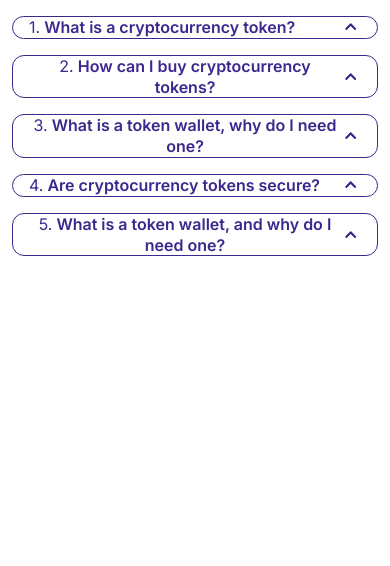
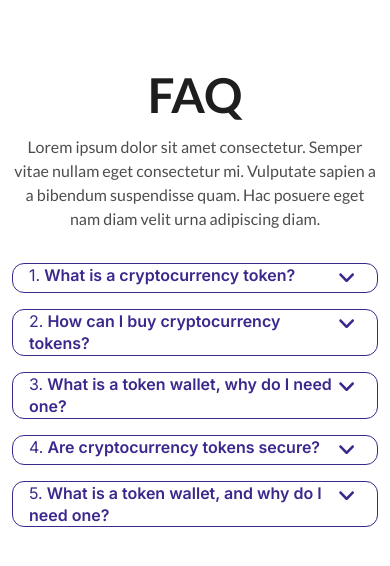
Before and after one commit to neharadialcode/tailwind-common-components, a React (Create React App) app: page / in a window 390 px wide. Shown: the top 566 px of the page. Built offline with nearby package versions, Linux system fonts and the light colour scheme.

Commit message:
faq-first-done

```diff
--- a/public/index.html
+++ b/public/index.html
@@ -24,7 +24,7 @@
       work correctly both with client-side routing and a non-root public URL.
       Learn how to configure a non-root public URL by running `npm run build`.
     -->
-    <title>React App</title>
+    <title>Wire Frame</title>
   </head>
   <body>
     <noscript>You need to enable JavaScript to run this app.</noscript>
--- a/src/components/FaqSection.jsx
+++ b/src/components/FaqSection.jsx
@@ -15,14 +15,10 @@ function Icon({ id, open }) {
       fill="none"
       className={`${
         id === open ? "rotate-180" : ""
-      } h-5 w-5 transition-transform`}
+      } w-7 sm:h-9 h-7 sm:w-9 transition-transform`}
     >
       <path
-        d="M24.1088 22.4909C24.7613 23.1659 25.8413 23.1659 26.4938 22.5134C27.1687 21.8384 27.1687 20.7809 26.4938 20.1284L18.6863 12.2759C18.3713 11.9609 17.9438 11.7809 17.4938 11.7809C17.0438 11.7809 16.6163 11.9609 16.3013 12.2759L8.49378 20.1284C8.15628 20.4434 7.99878 20.8709 7.99878 21.2984C7.99878 21.7484 8.15628 22.1759 8.49378 22.5134C9.16878 23.1659 10.2263 23.1659 10.8788 22.4909L17.4938 15.8534L24.1088 22.4909Z"
-        fill="#3C278D"
-      />
-      <path
-        d="M24.1088 22.4909C24.7613 23.1659 25.8413 23.1659 26.4938 22.5134C27.1687 21.8384 27.1687 20.7809 26.4938 20.1284L18.6863 12.2759C18.3713 11.9609 17.9438 11.7809 17.4938 11.7809C17.0438 11.7809 16.6163 11.9609 16.3013 12.2759L8.49378 20.1284C8.15628 20.4434 7.99878 20.8709 7.99878 21.2984C7.99878 21.7484 8.15628 22.1759 8.49378 22.5134C9.16878 23.1659 10.2263 23.1659 10.8788 22.4909L17.4938 15.8534L24.1088 22.4909Z"
+        d="M10.8912 12.5091C10.2387 11.8341 9.15875 11.8341 8.50625 12.4866C7.83125 13.1616 7.83125 14.2191 8.50625 14.8716L16.3137 22.7241C16.6287 23.0391 17.0562 23.2191 17.5062 23.2191C17.9562 23.2191 18.3837 23.0391 18.6987 22.7241L26.5062 14.8716C26.8437 14.5566 27.0012 14.1291 27.0012 13.7016C27.0012 13.2516 26.8437 12.8241 26.5062 12.4866C25.8312 11.8341 24.7737 11.8341 24.1212 12.5091L17.5062 19.1466L10.8912 12.5091Z"
         fill="#3C278D"
       />
     </svg>
@@ -36,15 +32,23 @@ export function FaqSection() {
 
   return (
     <>
-      <div className="container mx-auto px-3 md:px-5 flex justify-center items-center">
-        <div className="max-w-[834px] ">
+      <div className="container mx-auto px-3 md:px-5 pt-[71px] pb-[126px]">
+        <h1 className="font-Lato text-light-blackE mb-4 font-bold text-5xl text-center">
+          FAQ
+        </h1>
+        <p className="font-Lato text-base text-light-black text-center mx-auto max-w-[788px] leading-[150%] pb-4  ">
+          Lorem ipsum dolor sit amet consectetur. Semper vitae nullam eget
+          consectetur mi. Vulputate sapien a a bibendum suspendisse quam. Hac
+          posuere eget nam diam velit urna adipiscing diam.
+        </p>
+        <div className="max-w-[834px] mx-auto">
           <Accordion
             className="flex flex-col justify-between px-4 md:px-6 border rounded-[12px] border-light-blue my-4 overflow-hidden relative"
             open={open === 1}
             icon={<Icon id={1} open={open} />}
           >
             <AccordionHeader onClick={() => handleOpen(1)}>
-              <h2 className="font-Inter text-light-blue text-base md:text-xl font-semibold leading-[130%] md:leading-[150%]  ">
+              <h2 className="font-Inter text-light-blue text-base md:text-xl font-semibold leading-[140%] md:leading-[150%] text-start  ">
                 <span className="font-normal">1.</span> What is a cryptocurrency
                 token?
               </h2>
@@ -67,7 +71,7 @@ export function FaqSection() {
             icon={<Icon id={2} open={open} />}
           >
             <AccordionHeader onClick={() => handleOpen(2)}>
-              <h2 className="font-Inter text-light-blue text-base md:text-xl font-semibold leading-[130%] md:leading-[150%]  ">
+              <h2 className="font-Inter text-light-blue text-base md:text-xl font-semibold leading-[140%] md:leading-[150%] text-start  ">
                 <span className="font-normal">2.</span> How can I buy
                 cryptocurrency tokens?
               </h2>
@@ -89,7 +93,7 @@ export function FaqSection() {
             icon={<Icon id={3} open={open} />}
           >
             <AccordionHeader onClick={() => handleOpen(3)}>
-              <h2 className="font-Inter text-light-blue text-base md:text-xl font-semibold leading-[130%] md:leading-[150%]  ">
+              <h2 className="font-Inter text-light-blue text-base md:text-xl font-semibold leading-[140%] md:leading-[150%] text-start  ">
                 <span className="font-normal">3.</span> What is a token wallet,
                 why do I need one?
               </h2>
@@ -112,7 +116,7 @@ export function FaqSection() {
             icon={<Icon id={4} open={open} />}
           >
             <AccordionHeader onClick={() => handleOpen(4)}>
-              <h2 className="font-Inter text-light-blue text-base md:text-xl font-semibold leading-[130%] md:leading-[150%]  ">
+              <h2 className="font-Inter text-light-blue text-base md:text-xl font-semibold leading-[140%] md:leading-[150%] text-start  ">
                 <span className="font-normal">4.</span> Are cryptocurrency
                 tokens secure?
               </h2>
@@ -134,7 +138,7 @@ export function FaqSection() {
             icon={<Icon id={5} open={open} />}
           >
             <AccordionHeader onClick={() => handleOpen(5)}>
-              <h2 className="font-Inter text-light-blue text-base md:text-xl font-semibold leading-[130%] md:leading-[150%]  ">
+              <h2 className="font-Inter text-light-blue text-base md:text-xl font-semibold leading-[140%] md:leading-[150%] text-start  ">
                 <span className="font-normal">5.</span> What is a token wallet,
                 and why do I need one?
               </h2>
--- a/src/components/OurTeam1.jsx
+++ b/src/components/OurTeam1.jsx
@@ -12,14 +12,7 @@ const OurTeam1 = () => {
         ullamcorper egestas lectus risus ornare ullamcorper fames. Cursus libero
         nec facilisis
       </p>
-      <h1 className="font-Lato text-light-blackE mb-4 font-bold text-5xl text-center">
-        FAQ
-      </h1>
-      <p className="font-Lato text-xs text-light-black text-center mx-auto max-w-[788px] leading-[150%] pb-4  ">
-        Lorem ipsum dolor sit amet consectetur. Semper vitae nullam eget
-        consectetur mi. Vulputate sapien a a bibendum suspendisse quam. Hac
-        posuere eget nam diam velit urna adipiscing diam.
-      </p>
+
       <div>
         <div className="TeamCard1">
           <img src="" alt="" />
```
